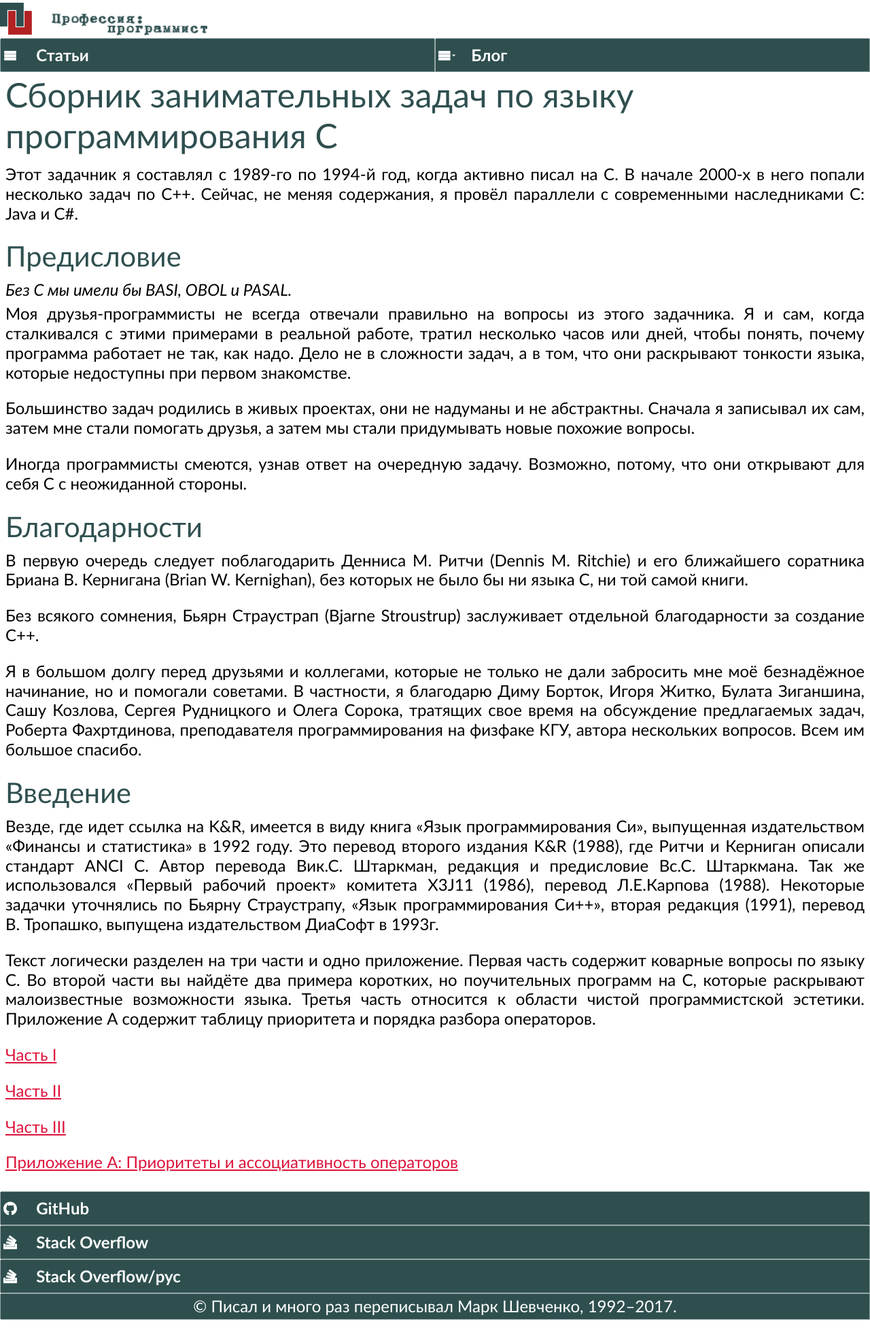
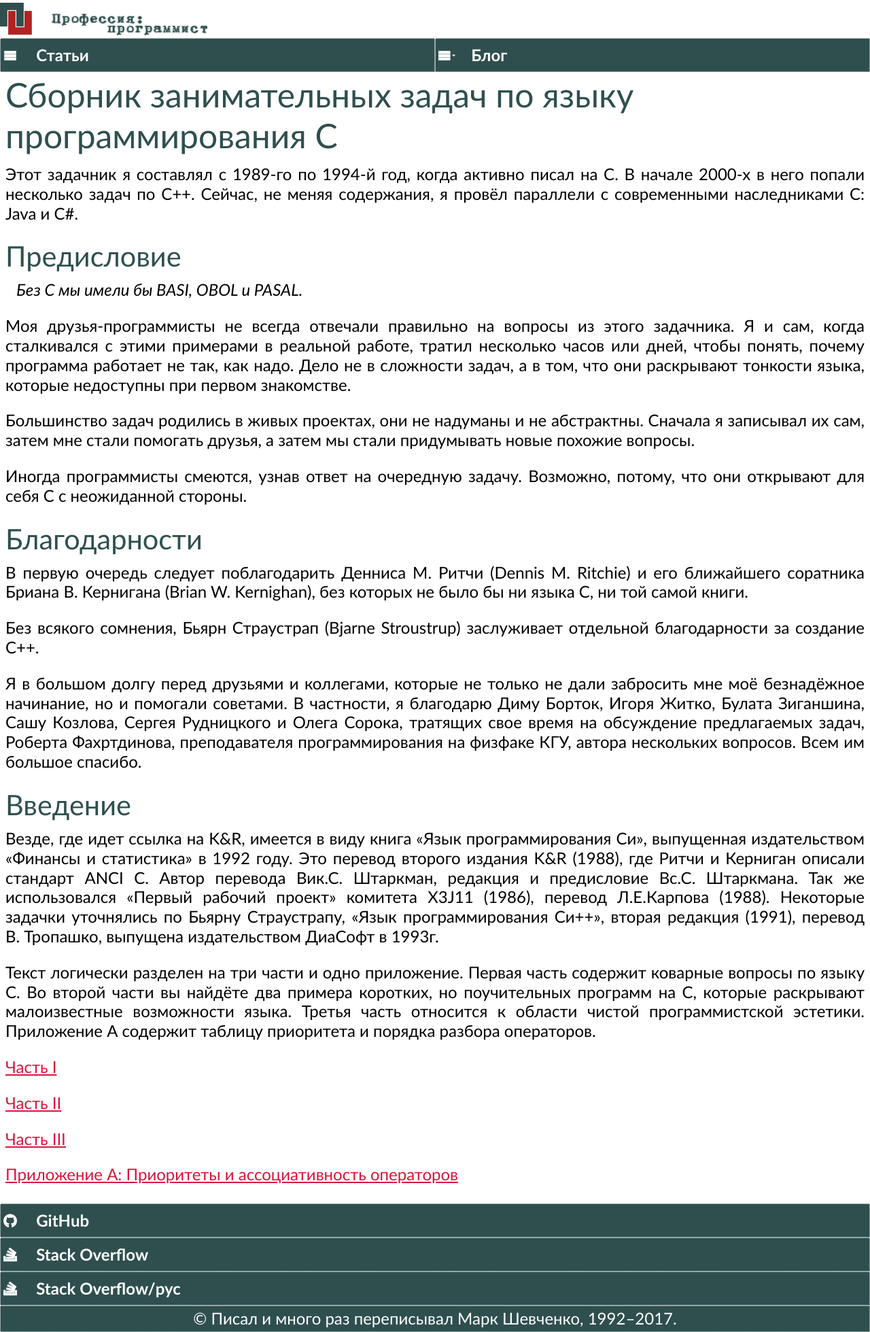
Before and after one commit to markshevchenko/markshevchenko.github.io, a Jekyll site: the page built from articles/c-book-of-problems/index.md, in a window 1280 px wide. Shown: the whole page at 68% size. Built offline with Jekyll 4.4.1, drawn with Linux system fonts in a browser that asks for light colours; some web fonts are replaced.

Commit message:
Цитаты.

```diff
--- a/_sass/base.scss
+++ b/_sass/base.scss
@@ -19,9 +19,6 @@ p, blockquote, pre,
 ul, ol, dl, figure,
 %vertical-rhythm {
   margin-bottom: 0.25em;
-}
-
-ul, ol {
 }
 
 li {
--- a/_sass/layout.scss
+++ b/_sass/layout.scss
@@ -151,6 +151,13 @@ h6 {
 
 h1, h2, h3, h4, h5, h6, .date {
   color: $grey-color-dark;
+}
+
+blockquote {
+  margin-left: $spacing-unit * 2;
+  margin-bottom: 1em;
+
+  font-style: italic;
 }
 
 article > dl > dt {
--- a/articles/c-book-of-problems/index.md
+++ b/articles/c-book-of-problems/index.md
@@ -8,7 +8,7 @@ title: Сборник занимательных задач по языку пр
 
 ## Предисловие
 
-> *Без C мы имели бы BASI, OBOL и PASAL.*
+> Без C мы имели бы BASI, OBOL и PASAL.
 
 Моя друзья-программисты не всегда отвечали правильно на вопросы из этого задачника. Я и сам, когда сталкивался с этими примерами в реальной работе,
 тратил несколько часов или дней, чтобы понять, почему программа работает не так, как надо. Дело не в сложности задач, а в том, что они раскрывают тонкости языка,
```
